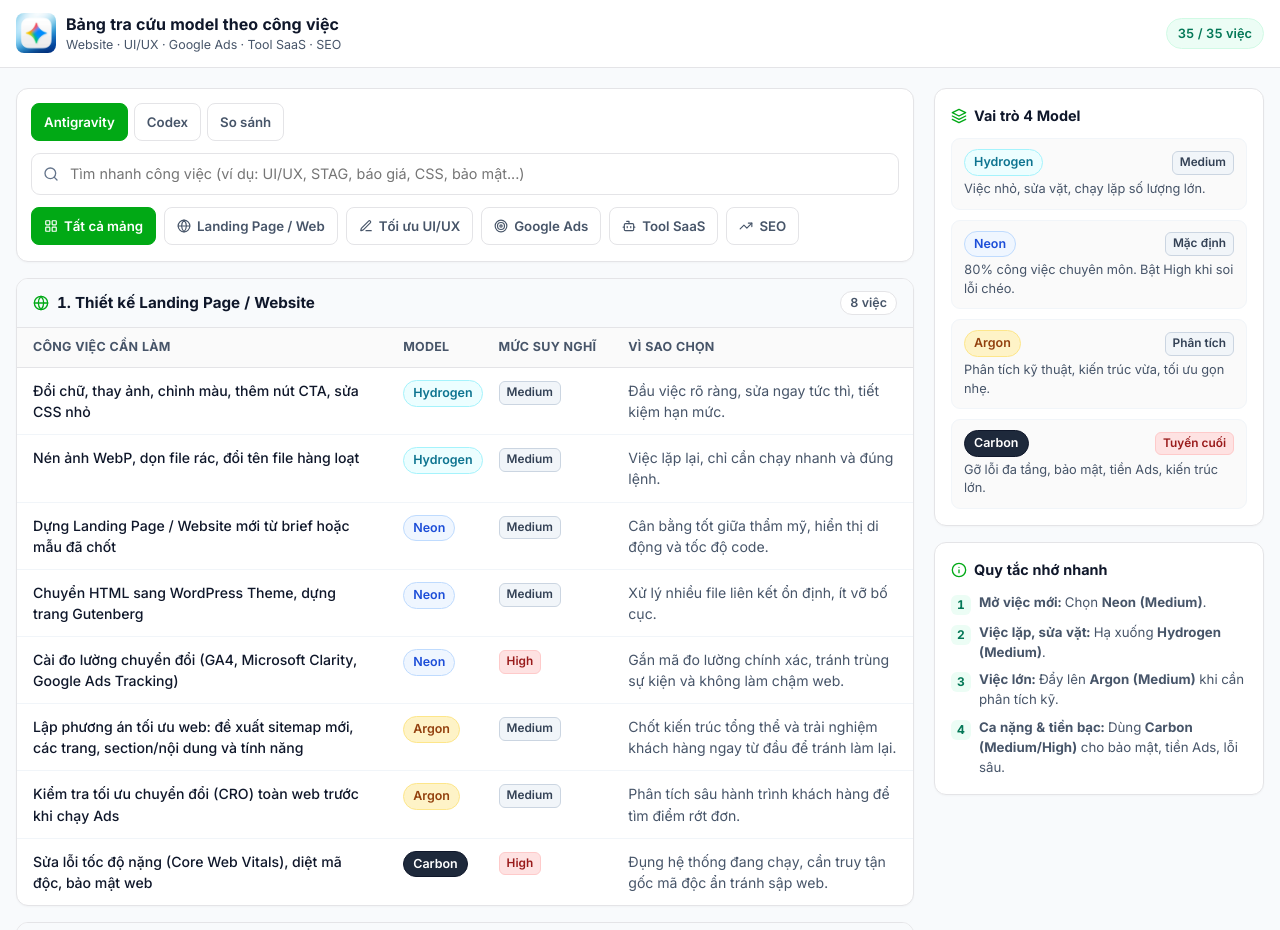
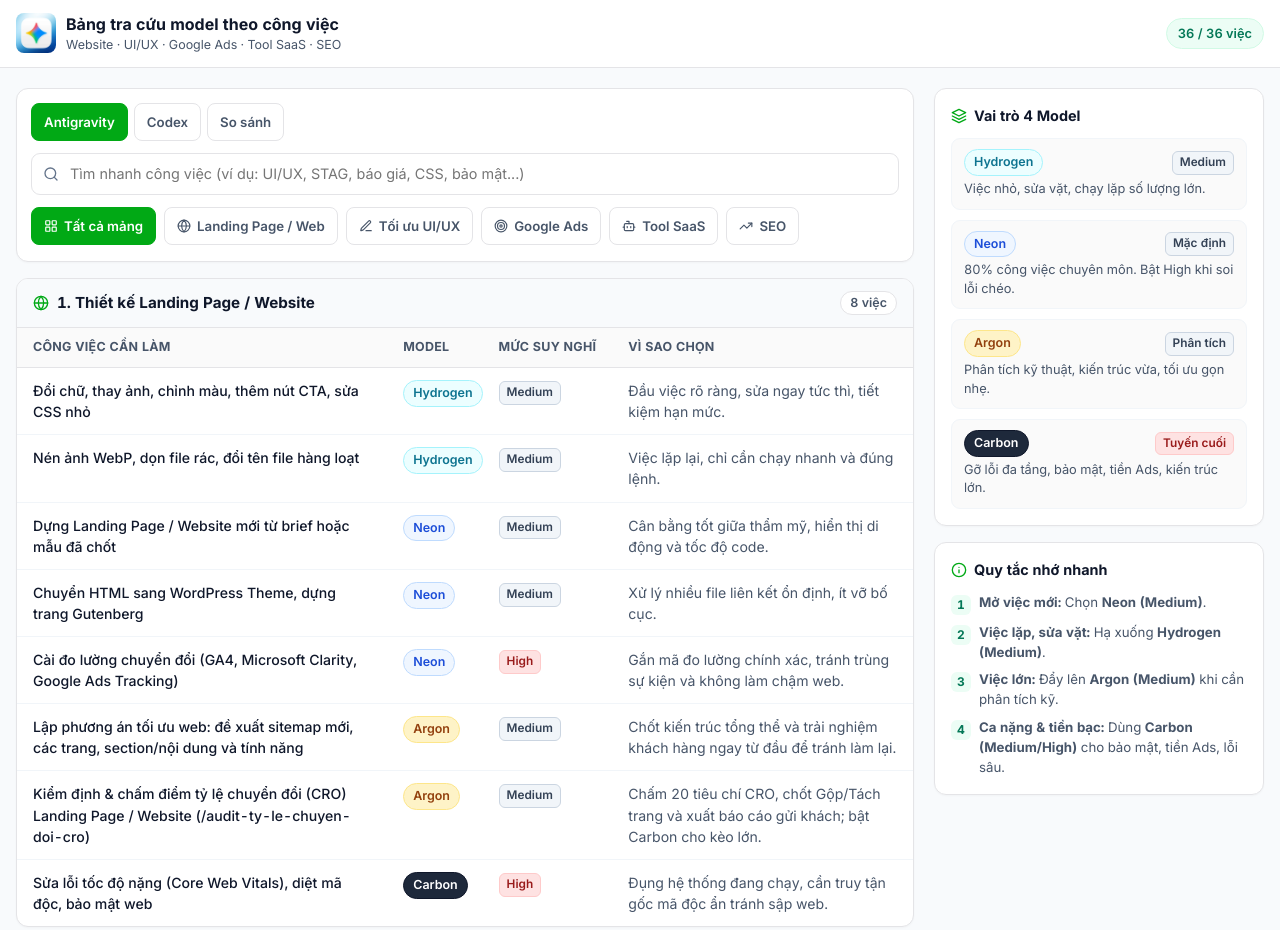
Before and after one commit to havanvandn-prog/bang-tra-cuu-gemini4, a plain HTML site: page index.html in a window 1280 px wide. Shown: the top 930 px of the page. Drawn offline with Linux system fonts and the light colour scheme.

Commit message:
Cap nhat tac vu Audit CRO (/audit-ty-le-chuyen-doi-cro) va Tao Skill moi (Argon Medium/High)

```diff
--- a/index.html
+++ b/index.html
@@ -659,7 +659,7 @@
         </div>
       </div>
       <div class="topbar-meta">
-        <span class="count-chip" id="countInfo" aria-live="polite">34 / 34 việc</span>
+        <span class="count-chip" id="countInfo" aria-live="polite">35 / 35 việc</span>
       </div>
     </div>
   </header>
@@ -885,8 +885,8 @@
       { cat: 'Website', task: 'Lập phương án tối ưu web: đề xuất sitemap mới, các trang, section/nội dung và tính năng', model: 'Argon', level: 'Medium', reason: 'Chốt kiến trúc tổng thể và trải nghiệm khách hàng ngay từ đầu để tránh làm lại.',
         codex: { model: 'Astra', level: 'Medium', reason: 'Cần nối nhu cầu khách hàng với sitemap, nội dung và phạm vi tính năng.' }
       },
-      { cat: 'Website', task: 'Kiểm tra tối ưu chuyển đổi (CRO) toàn web trước khi chạy Ads', model: 'Argon', level: 'Medium', reason: 'Phân tích sâu hành trình khách hàng để tìm điểm rớt đơn.',
-        codex: { model: 'Astra', level: 'Medium', reason: 'Cần rà đường đi từ trang đích tới bước liên hệ và xếp thứ tự các điểm cản chuyển đổi.' }
+      { cat: 'Website', task: 'Kiểm định & chấm điểm tỷ lệ chuyển đổi (CRO) Landing Page / Website (/audit-ty-le-chuyen-doi-cro)', model: 'Argon', level: 'Medium', reason: 'Chấm 20 tiêu chí CRO, chốt Gộp/Tách trang và xuất báo cáo gửi khách; bật Carbon cho kèo lớn.',
+        codex: { model: 'Astra', level: 'Medium', reason: 'Cần đối chiếu từ khóa, tâm lý rớt đơn, vị thế 3 đối thủ và viết lại lời chào hàng mẫu.' }
       },
       { cat: 'Website', task: 'Sửa lỗi tốc độ nặng (Core Web Vitals), diệt mã độc, bảo mật web', model: 'Carbon', level: 'High', reason: 'Đụng hệ thống đang chạy, cần truy tận gốc mã độc ẩn tránh sập web.',
         codex: { model: 'Astra', level: 'High', reason: 'Cần đối chiếu mã nguồn, số liệu hiệu năng và dấu hiệu nhiễm mã độc để tìm nguyên nhân gốc.' }
@@ -947,6 +947,9 @@
       },
       { cat: 'SaaS', task: 'Kiểm tra lại code, soi lỗi giao diện do AI tạo, dọn gọn code', model: 'Neon', level: 'High', reason: 'Rà kỹ lỗi ẩn và sự liên kết giữa nhiều file cùng lúc.',
         codex: { model: 'Sol', level: 'High', reason: 'Cần theo luồng dữ liệu và kiểm tra lỗi tiềm ẩn trước khi chỉnh cấu trúc code.' }
+      },
+      { cat: 'SaaS', task: 'Đào sâu bộ tiêu chí chuyên môn (Rubric chấm điểm) và đóng gói thành Skill mới', model: 'Argon', level: 'High', reason: 'Thiết kế khung tiêu chí chặt chẽ, chia trọng số hợp lý và khóa quy tắc vận hành gọn sắc.',
+        codex: { model: 'Astra', level: 'High', reason: 'Cần tư duy hệ thống để tổng hợp tiêu chí thực chiến và chuẩn hóa quy trình đầu ra cho Skill.' }
       },
       { cat: 'SaaS', task: 'Thiết kế kiến trúc hệ thống, cấu trúc dữ liệu (Database)', model: 'Carbon', level: 'Medium', reason: 'Chốt nền tảng vững ngay từ đầu để tránh phải đập đi làm lại khi mở rộng.',
         codex: { model: 'Astra', level: 'Medium', reason: 'Cần cân nhắc cấu trúc dữ liệu, trách nhiệm từng phần và các đánh đổi khi mở rộng.' }
```
